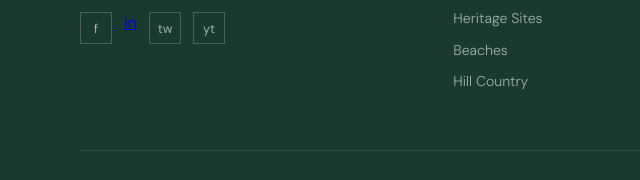
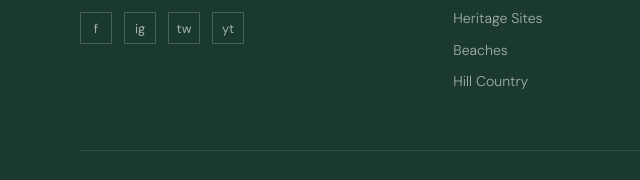
Before and after one commit to Sadith007/Sri-Lanka-Tourism, a plain HTML site: page index.html in a window 1280 px wide. Shown: the part 6389-6569 px from the top of the page, 0-640 px from the left. Drawn offline with nearby package versions, Linux system fonts and the light colour scheme.

Commit message:
Update index.html

```diff
--- a/index.html
+++ b/index.html
@@ -2026,7 +2026,7 @@
         <p class="footer-tagline">The official source for travel inspiration, planning resources, and visitor information for Sri Lanka.</p>
         <div class="social-links">
           <a href="#" class="social-link">f</a>
-          <a href="#" class="https://www.instagram.com/serenityceylon?igsi=YTdjcG92cWx6cGM5&utm_source=qr">in</a>
+          <a href="https://www.instagram.com/serenityceylon?igsi=YTdjcG92cWx6cGM&utm_source=qr" class="social-link" target="_blank" rel="noopener">ig</a>
           <a href="#" class="social-link">tw</a>
           <a href="#" class="social-link">yt</a>
         </div>
```
